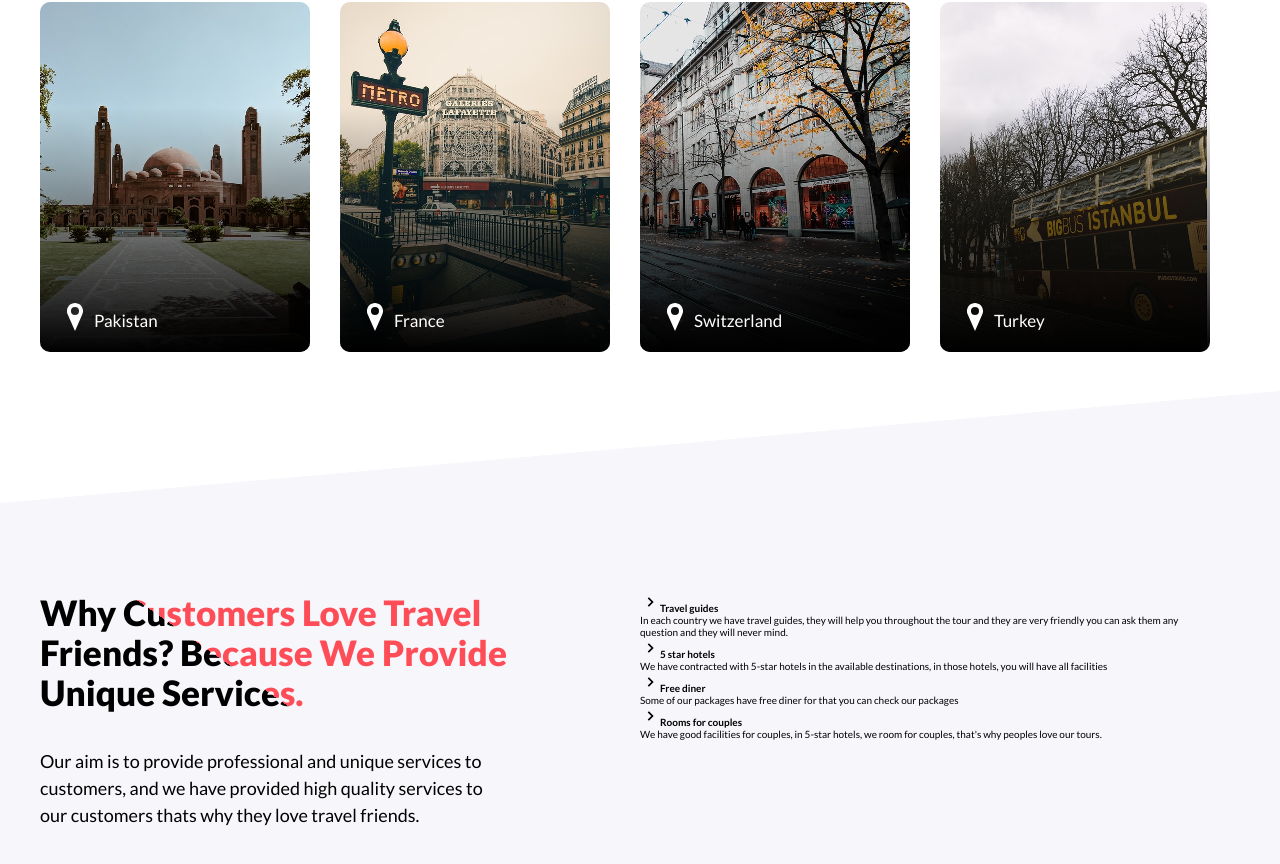
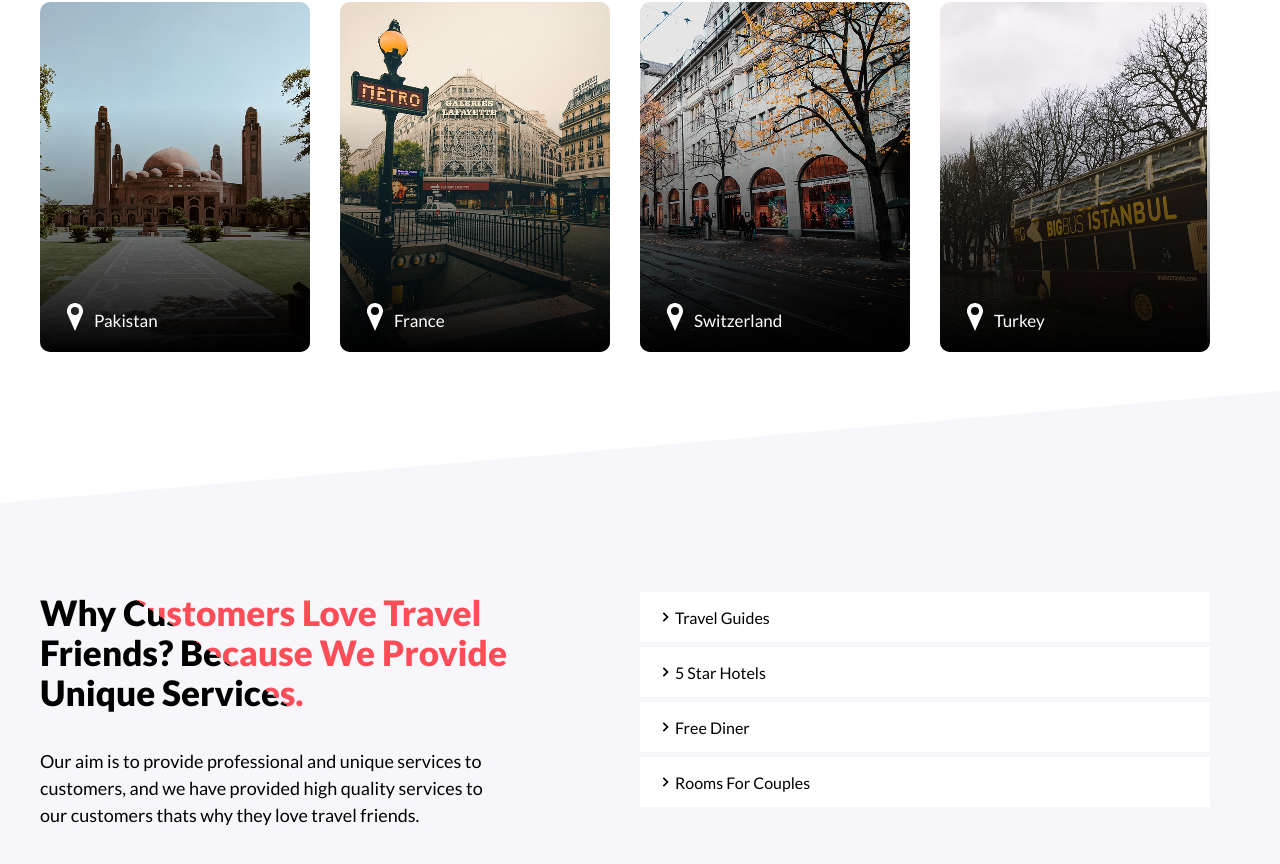
Before and after one commit to NamNguyenGit/NextLevelSolutionTrain, a React (Create React App) app in the folder Udemy_courses/travel-website/: page / in a window 1280 px wide. Shown: the part 1483-2347 px from the top of the page. Built offline with nearby package versions, Linux system fonts and the light colour scheme.

Commit message:
Style Detail contents

```diff
--- a/Udemy_courses/travel-website/src/components/servies/ServicesList.js
+++ b/Udemy_courses/travel-website/src/components/servies/ServicesList.js
@@ -2,7 +2,7 @@ import {BiChevronRight} from "react-icons/bi"
 const ServicesList = ({services}) => {
     return services.length > 0 ? services.map((service,index) => (
         <div className="services__list" key={index}>
-            <h4 className="services__list_heading">
+            <h4 className="services__list__heading">
                 <BiChevronRight size={20}/>
                 {service.heading}
             </h4>
--- a/Udemy_courses/travel-website/src/scss/components/_services.scss
+++ b/Udemy_courses/travel-website/src/scss/components/_services.scss
@@ -24,4 +24,24 @@
             line-height: 2.7rem;
         }
     }
+    &__list {
+        margin-bottom: 0.5rem;
+        &__heading {
+            background: $white;
+            font-size: 1.6rem;
+            font-weight: 400;
+            cursor: pointer;
+            padding: 1.5rem;
+            @include align(flex, null, center, null);
+            text-transform: capitalize;
+        }
+        &__details {
+            max-height: 0;
+            overflow: hidden;
+            font-size: 1.5rem;
+            padding-left: 3.5rem;
+            padding-right: 3.5rem;
+            line-height: 2.3rem;
+        }
+    }
 }
```
Also changed, not shown: Udemy_courses/travel-website/src/main.css.
